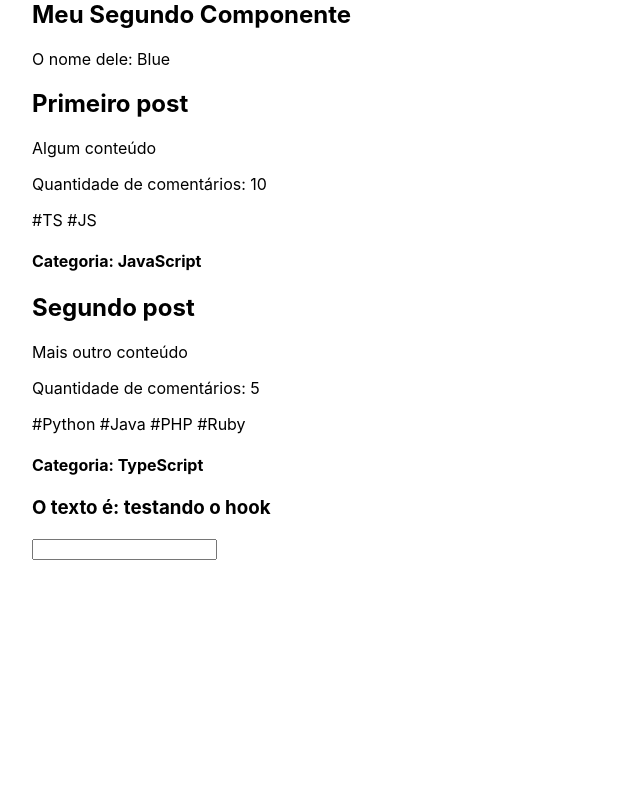
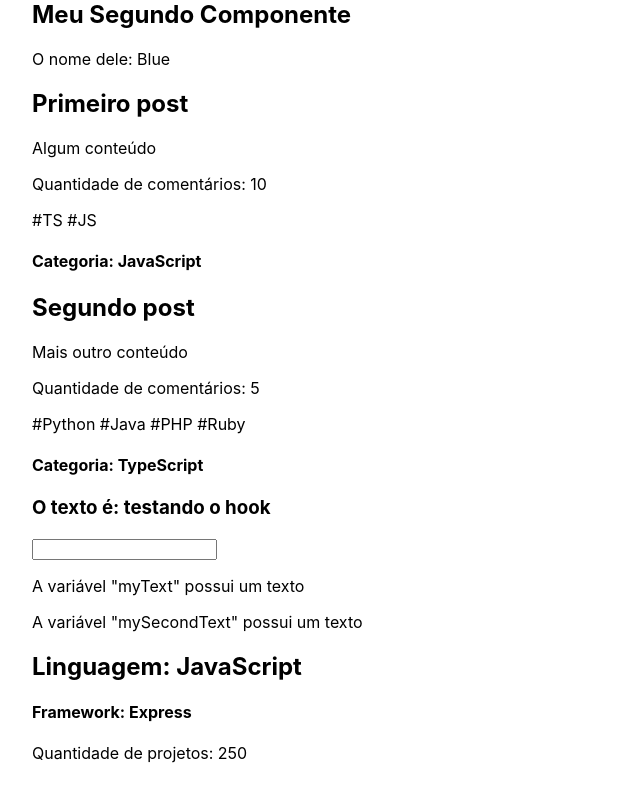
Before and after one commit to marcusvinysilva/revisao-c17-react-ts, a React (Create React App) app: page / in a window 1280 px wide. Shown: the part 306-1106 px from the top of the page, without its empty margins (0-640 px from the left). Built offline with nearby package versions, Linux system fonts and the light colour scheme.

Commit message:
feat: context api

```diff
--- a/src/App.tsx
+++ b/src/App.tsx
@@ -9,6 +9,23 @@ import Destructuring, { Category } from "./components/Destructuring";
 
 // HOOK useState
 import State from "./components/State";
+
+// CONTEXT API
+import { createContext } from "react";
+import Context from "./components/Context";
+
+// TYPES
+type textOrNull = string | null;
+type lang = "javascript" | "typescript" | "java";
+
+// CONTEXT API
+interface IAppContext {
+  language: string;
+  framework: string;
+  projects: number;
+}
+
+export const AppContext = createContext<IAppContext | null>(null);
 
 function App() {
   // VARIAVEIS
@@ -28,7 +45,24 @@ function App() {
     return `Olá, ${n}`;
   }
 
+  // TYPES
+
+  const myText: textOrNull = "um texto qualquer";
+  let mySecondText: textOrNull = null;
+
+  mySecondText = "um outro texto";
+
+  const testLang: lang = "java";
+
+  // CONTEXT API
+  const contextValue: IAppContext = {
+    language: "JavaScript",
+    framework: "Express",
+    projects: 250,
+  };
+
   return (
+    <AppContext.Provider value={contextValue}>
       <div className="App">
         <h1>React com TypeScript</h1>
 
@@ -69,7 +103,15 @@ function App() {
 
         {/* HOOK useState */}
         <State />
+
+        {/* TYPES */}
+        {myText && <p>A variável "myText" possui um texto</p>}
+        {mySecondText && <p>A variável "mySecondText" possui um texto</p>}
+
+        {/* CONTEXT API */}
+        <Context />
       </div>
+    </AppContext.Provider>
   );
 }
 
--- /dev/null
+++ b/src/components/Context.tsx
@@ -0,0 +1,19 @@
+import { useContext } from "react";
+import { AppContext } from "../App";
+
+const Context = () => {
+  const details = useContext(AppContext);
+  return (
+    <>
+      {details && (
+        <div>
+          <h2>Linguagem: {details.language}</h2>
+          <h4>Framework: {details.framework}</h4>
+          <p>Quantidade de projetos: {details.projects}</p>
+        </div>
+      )}
+    </>
+  );
+};
+
+export default Context;
```
Lines whose indentation alone changed are shown as unchanged.
